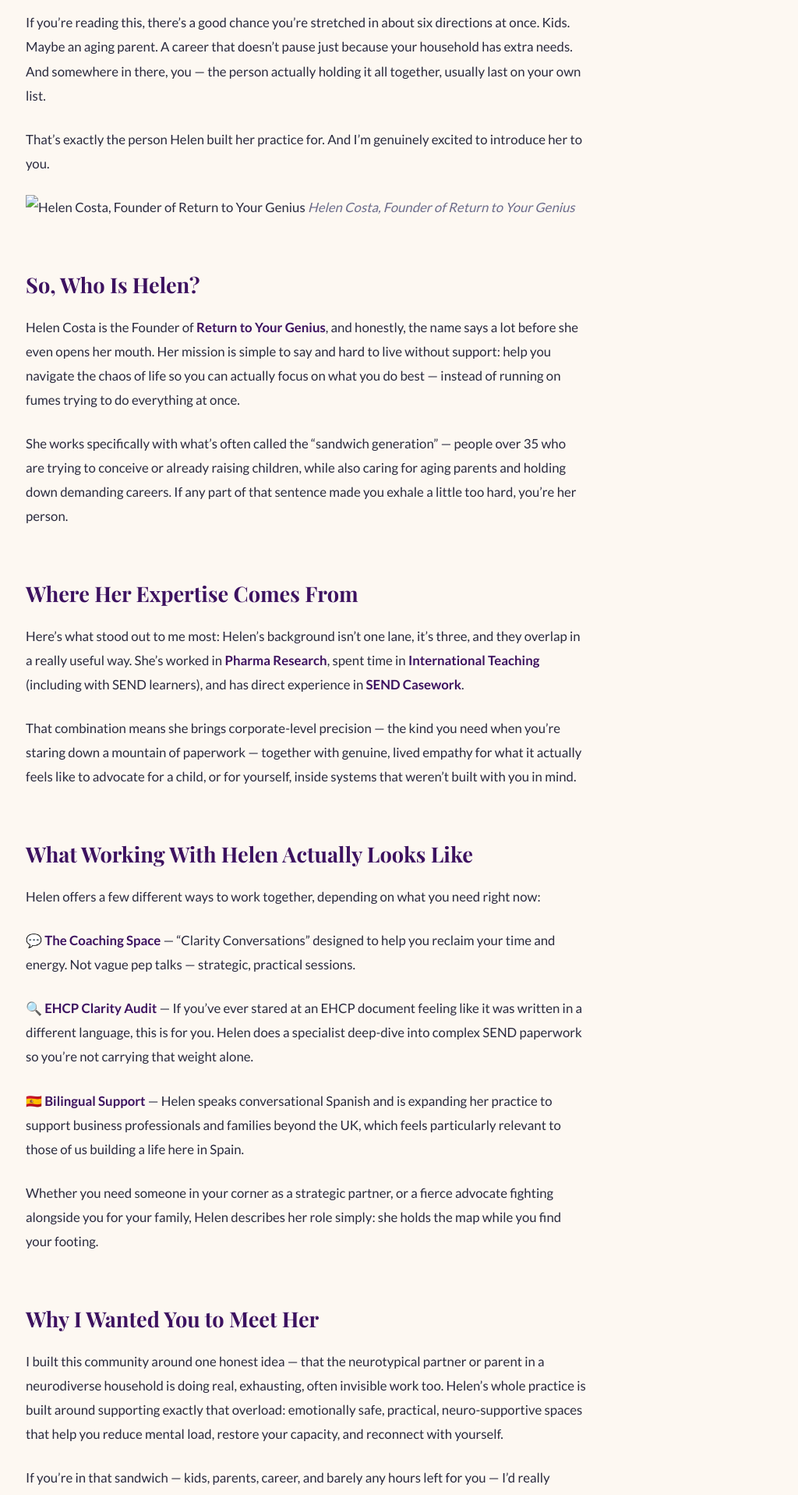
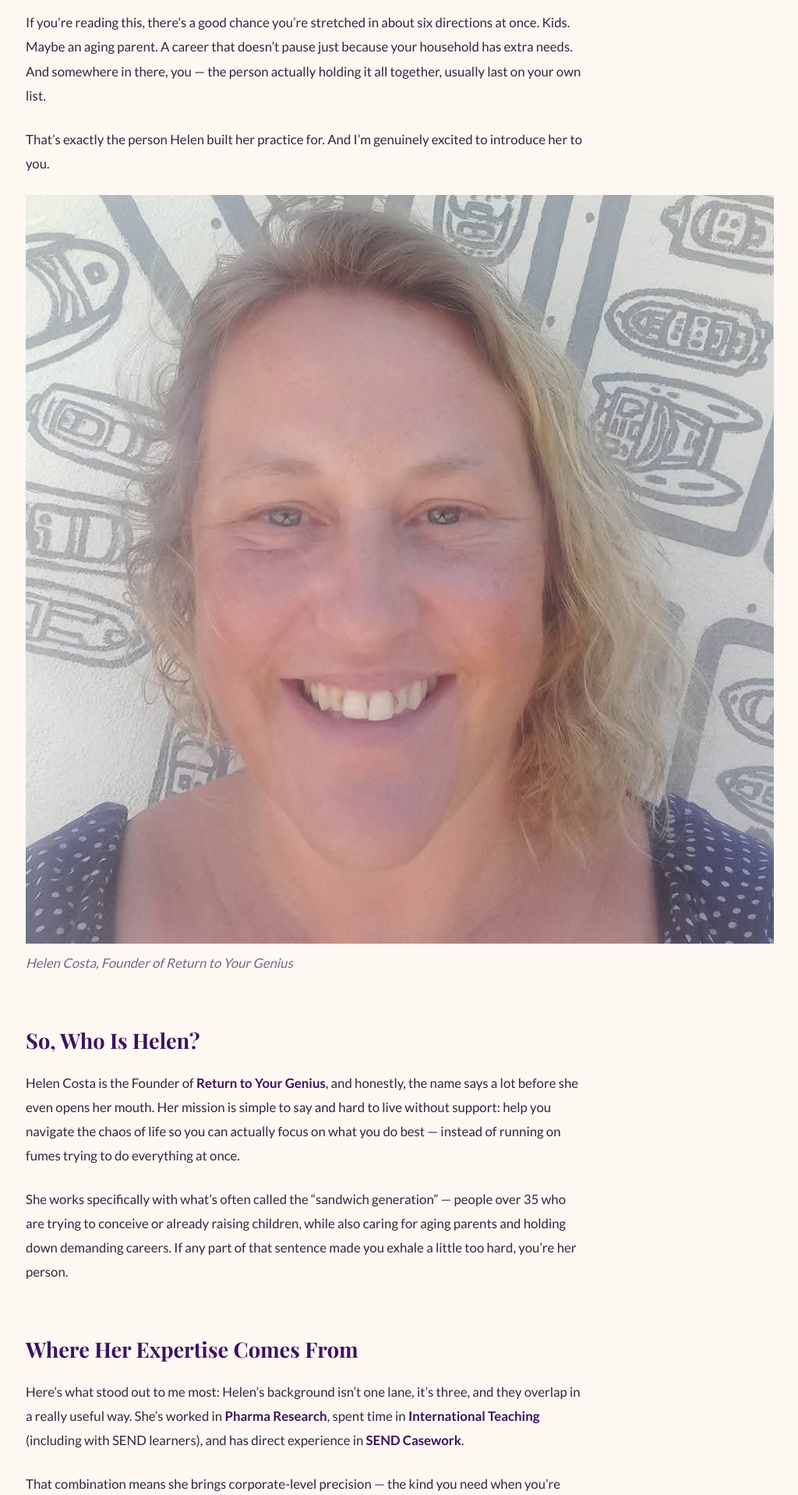
Before and after one commit to stixxnicky-lpa/loveparentingandautism, a Jekyll site: the page built from _posts/2026-08-21-meet-helen-return-to-your-genius.md, in a window 1280 px wide. Shown: the part 695-2612 px from the top of the page at 78% size, without its empty margins (247-1271 px from the left). Built offline with Jekyll 4.4.1, drawn with Linux system fonts in a browser that asks for light colours; some web fonts are replaced.

Commit message:
Update 2026-08-21-meet-helen-return-to-your-genius.md

```diff
--- a/_posts/2026-08-21-meet-helen-return-to-your-genius.md
+++ b/_posts/2026-08-21-meet-helen-return-to-your-genius.md
@@ -12,7 +12,7 @@ If you're reading this, there's a good chance you're stretched in about six dire
 
 That's exactly the person Helen built her practice for. And I'm genuinely excited to introduce her to you.
 
-![Helen Costa, Founder of Return to Your Genius](/assets/images/guest-experts/helen-costa-headshot.jpg)
+![Helen Costa, Founder of Return to Your Genius](/assets/images/helen-costa-headshot.jpg)
 *Helen Costa, Founder of Return to Your Genius*
 
 ## So, Who Is Helen?
```
